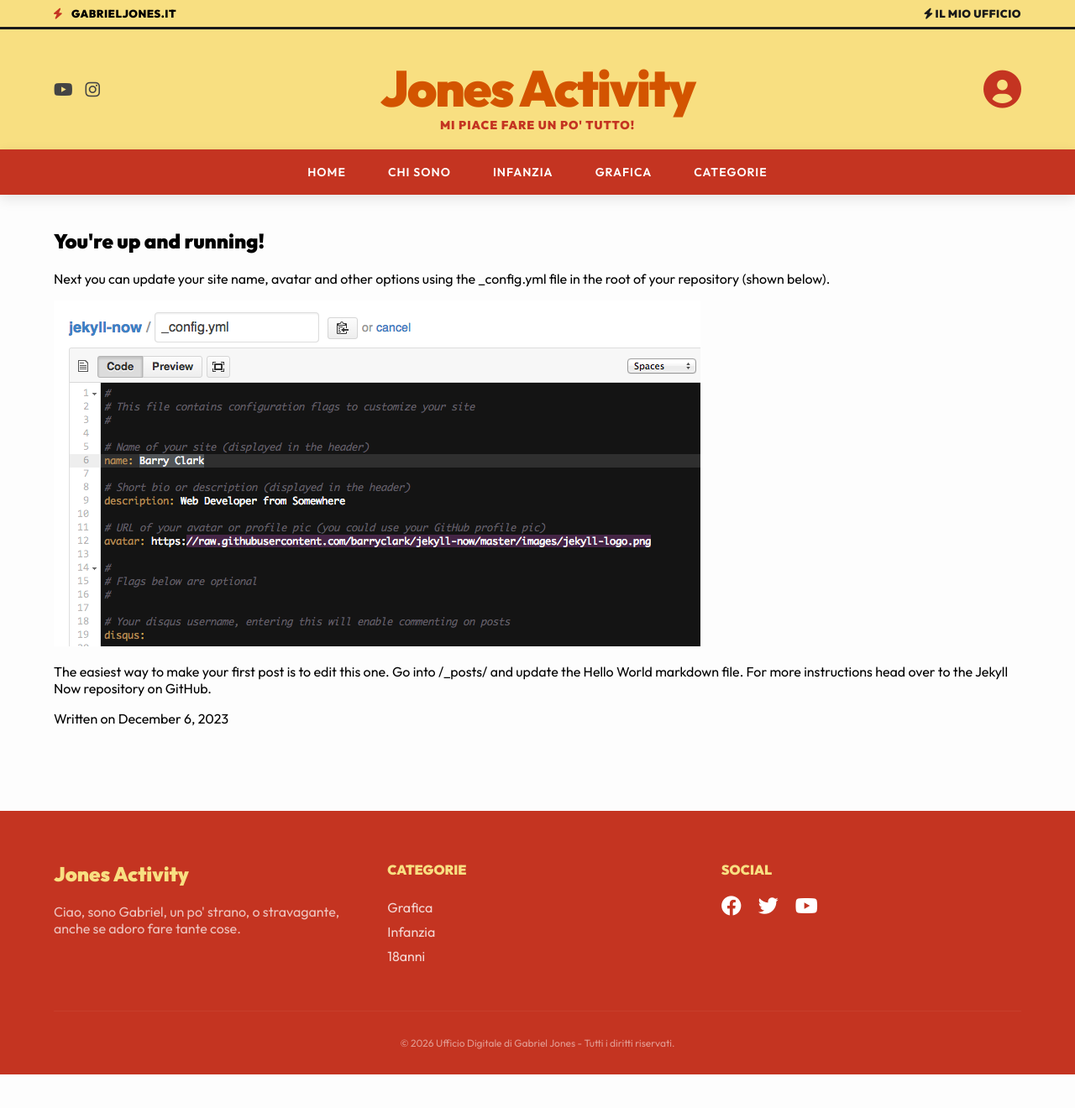
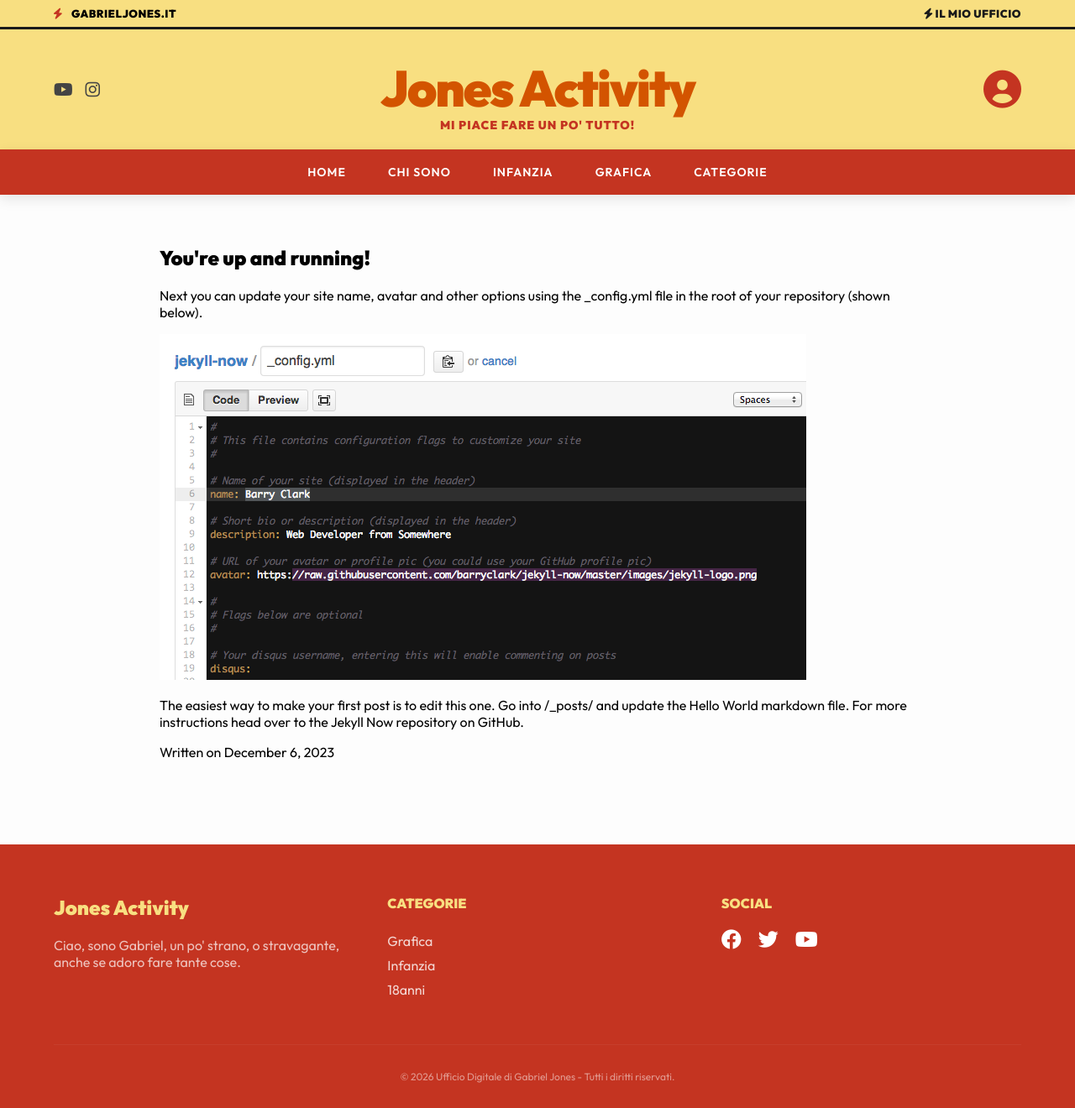
Before and after one commit to gjonesit/news.gabrieljones.it, a Jekyll site: the page built from _posts/2014-3-3-Hello-World.md, in a window 1280 px wide and 1320 px high. Shown: the whole window at 84% size. Built offline with Jekyll 4.4.1, drawn with Linux system fonts in a browser that asks for light colours.

Commit message:
Update default.html

```diff
--- a/_layouts/default.html
+++ b/_layouts/default.html
@@ -18,6 +18,41 @@
         }
 
         body { margin: 0; font-family: 'Outfit', sans-serif; background: var(--gray-bg); scroll-behavior: smooth; overflow-x: hidden; }
+
+
+            .post{
+    max-width:900px;
+    margin:60px auto;
+    padding:0 20px;
+}
+
+.post-header h1{
+    font-size:42px;
+    font-weight:900;
+    margin-bottom:10px;
+}
+
+.post-meta{
+    display:flex;
+    gap:15px;
+    font-size:12px;
+    color:#777;
+    text-transform:uppercase;
+    margin-bottom:25px;
+}
+
+.post-hero img{
+    width:100%;
+    border-radius:20px;
+    margin-bottom:30px;
+}
+
+.post-content{
+    font-size:18px;
+    line-height:1.8;
+    color:#333;
+}
+
 
         /* --- HEADER --- */
         .header-top {
```
